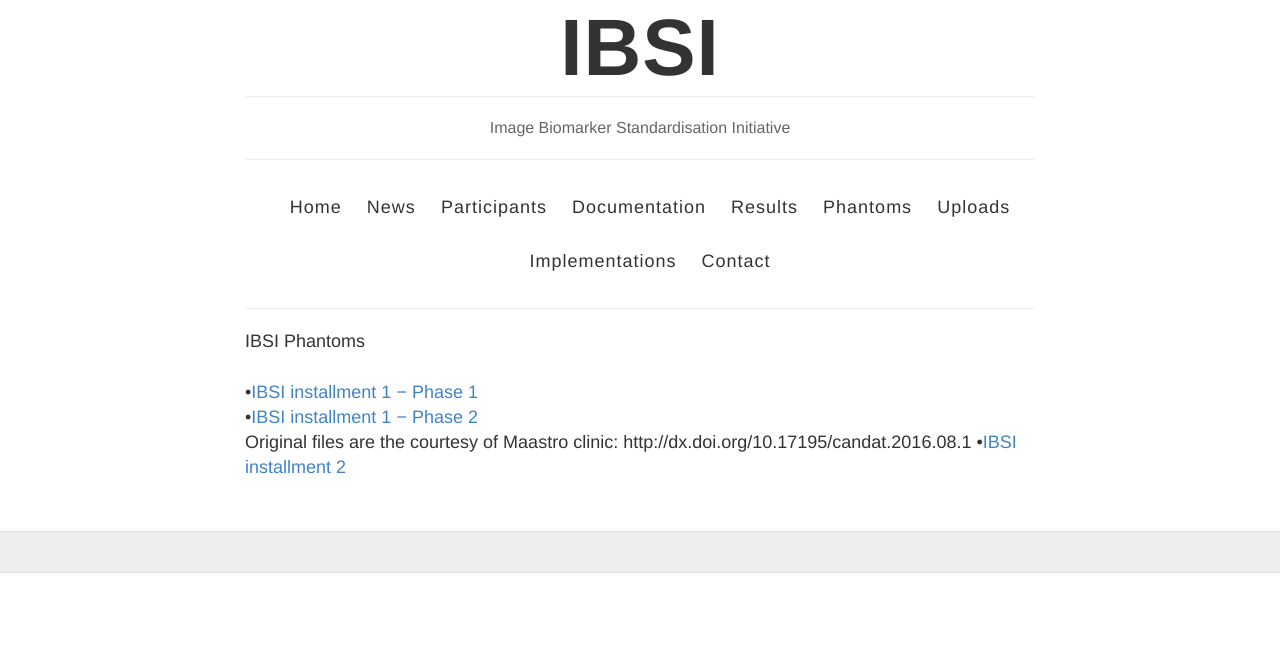
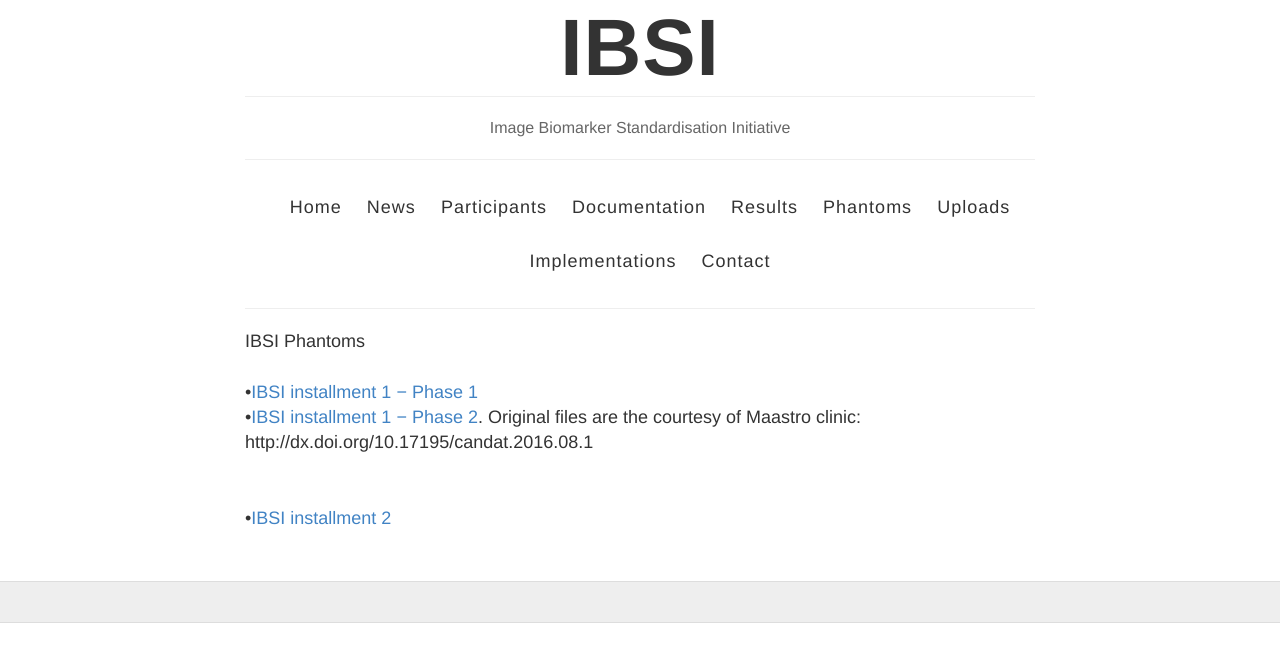
Before and after one commit to rkpandya/IBSI-test, a Jekyll site: the page built from phantoms.html, in a window 1280 px wide. Shown: the top 662 px of the page. Built offline with Jekyll 4.4.1, drawn with Linux system fonts in a browser that asks for light colours.

```diff
--- a/phantoms.html
+++ b/phantoms.html
@@ -10,9 +10,11 @@ IBSI Phantoms
 •<a href="https://drive.google.com/file/d/1rVJyhYtxsGdUCN5c2Yuwchgesh0NTbaL/view?usp=sharing">IBSI installment 1 − Phase 1</a>
 <br style="margin-bottom:240px;"/>
 
-•<a href="https://drive.google.com/file/d/1hEhiAnIsPg0GDPwoaph-WjJUdr0ToPP7/view?usp=sharing">IBSI installment 1 − Phase 2</a>
+•<a href="https://drive.google.com/file/d/1hEhiAnIsPg0GDPwoaph-WjJUdr0ToPP7/view?usp=sharing">IBSI installment 1 − Phase 2</a>. Original files are the courtesy of Maastro clinic: http://dx.doi.org/10.17195/candat.2016.08.1
 <br style="margin-bottom:240px;"/>
-Original files are the courtesy of Maastro clinic: http://dx.doi.org/10.17195/candat.2016.08.1
+
+<br style="margin-bottom:240px;"/>
+<br style="margin-bottom:240px;"/>
 
 •<a href="https://drive.google.com/file/d/1eQUVIEDll85jQqJ72Xbw4La9zhFEy90a/view?usp=sharing">IBSI installment 2</a>
 <br style="margin-bottom:240px;"/>
```
